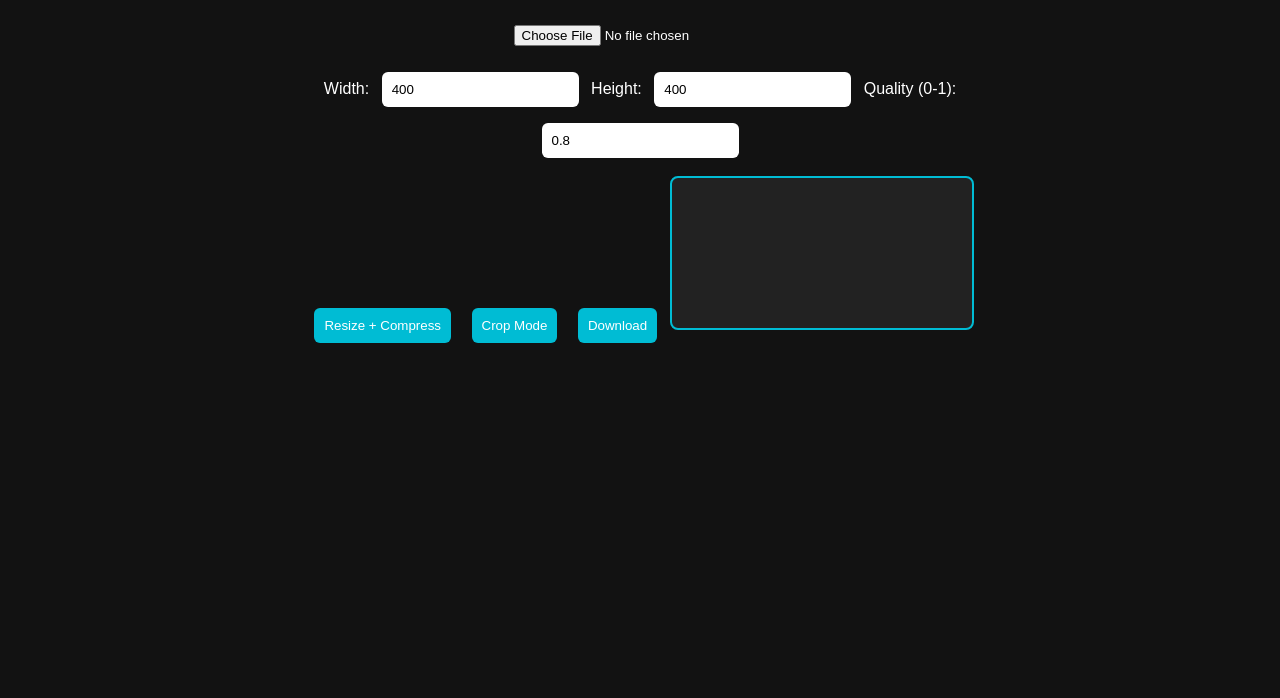
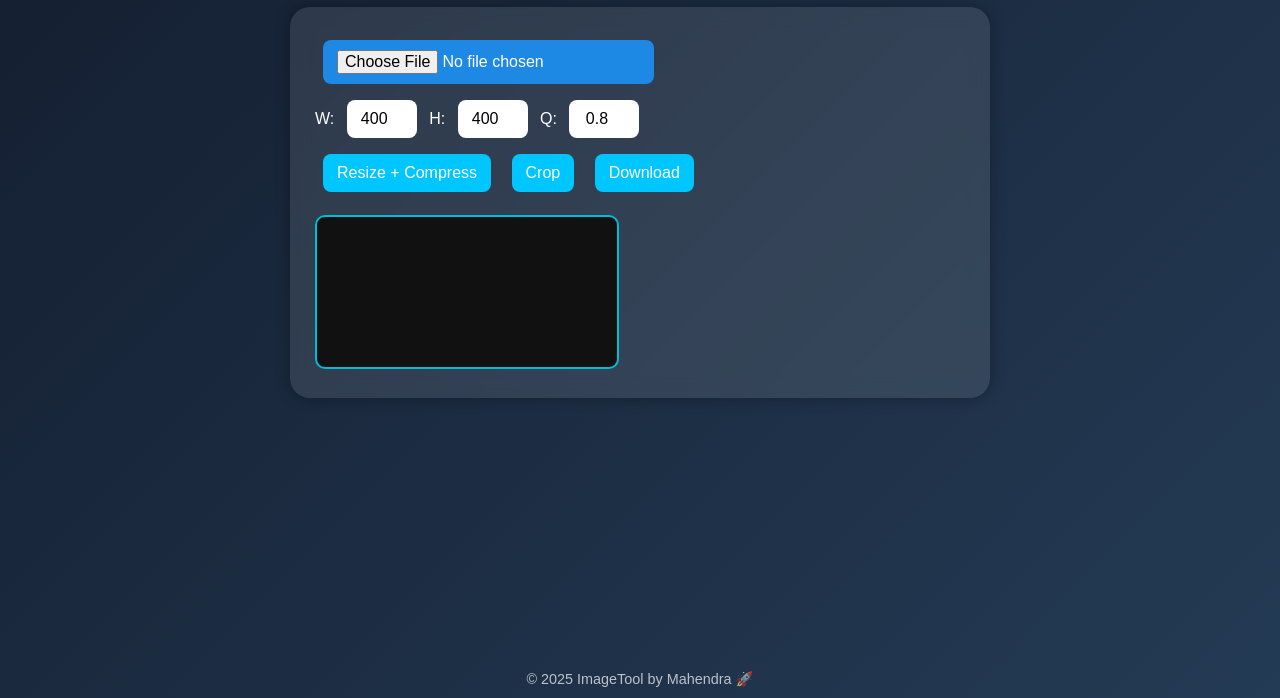
Before and after one commit to gopemahendra661-gif/image-tool, a plain HTML site: page index.html in a window 1280 px wide. Shown: the part 102-800 px from the top of the page. Drawn offline with Linux system fonts and the light colour scheme.

Commit message:
Update index.html

```diff
--- a/index.html
+++ b/index.html
@@ -3,37 +3,68 @@
 <head>
 <meta charset="UTF-8">
 <meta name="viewport" content="width=device-width, initial-scale=1.0">
-<title>All-in-One Image Tool</title>
+<title>Image Tool — Compress | Resize | Crop</title>
 <style>
+  * {box-sizing: border-box;}
   body {
-    background: #121212;
+    font-family: 'Poppins', sans-serif;
+    background: linear-gradient(135deg, #141E30, #243B55);
     color: #fff;
-    font-family: Arial, sans-serif;
+    margin: 0;
+    padding: 0;
+    display: flex;
+    flex-direction: column;
+    align-items: center;
+    min-height: 100vh;
+  }
+  h1 {
+    margin-top: 30px;
+    font-size: 2rem;
+    letter-spacing: 1px;
+  }
+  .tool-card {
+    background: rgba(255,255,255,0.1);
+    backdrop-filter: blur(10px);
+    padding: 25px;
+    margin-top: 20px;
+    border-radius: 20px;
+    width: 90%;
+    max-width: 700px;
+    box-shadow: 0 0 15px rgba(0,0,0,0.3);
+  }
+  input, button {
+    margin: 8px;
+    padding: 10px 14px;
+    border: none;
+    border-radius: 8px;
+    outline: none;
+    font-size: 1rem;
+  }
+  input[type="file"] {
+    background: #1e88e5;
+    color: white;
+    cursor: pointer;
+  }
+  input[type="number"] {
+    width: 70px;
     text-align: center;
-    padding: 20px;
   }
-  .container {
-    max-width: 800px;
-    margin: auto;
+  button {
+    background: #00c6ff;
+    color: #fff;
+    cursor: pointer;
+    transition: 0.3s;
+  }
+  button:hover {
+    background: #0091c7;
   }
   canvas {
     border: 2px solid #00bcd4;
-    border-radius: 8px;
-    margin-top: 10px;
-    background: #222;
+    border-radius: 10px;
+    margin-top: 15px;
+    background: #111;
     max-width: 100%;
     height: auto;
-  }
-  input[type="file"], input[type="number"], button {
-    margin: 8px;
-    padding: 10px;
-    border-radius: 6px;
-    border: none;
-  }
-  button {
-    background: #00bcd4;
-    color: white;
-    cursor: pointer;
   }
   #preview {
     margin-top: 15px;
@@ -41,31 +72,38 @@
   }
   img.preview-img {
     max-width: 100%;
-    border-radius: 8px;
+    border-radius: 12px;
     margin-top: 10px;
+    box-shadow: 0 0 10px rgba(0,0,0,0.4);
+  }
+  footer {
+    position: fixed;
+    bottom: 10px;
+    text-align: center;
+    font-size: 0.9rem;
+    opacity: 0.7;
   }
 </style>
 </head>
 <body>
-<div class="container">
-  <h1>🖼️ Image Tool — Compress | Resize | Crop</h1>
-
+  <h1>🖼️ Modern Image Tool</h1>
+  <div class="tool-card">
     <input type="file" id="fileInput" accept="image/*">
     <br>
-  <label>Width: <input type="number" id="width" value="400"></label>
-  <label>Height: <input type="number" id="height" value="400"></label>
-  <label>Quality (0-1): <input type="number" id="quality" value="0.8" step="0.1"></label>
+    <label>W: <input type="number" id="width" value="400"></label>
+    <label>H: <input type="number" id="height" value="400"></label>
+    <label>Q: <input type="number" id="quality" value="0.8" step="0.1"></label>
     <br>
     <button onclick="resizeAndCompress()">Resize + Compress</button>
-  <button onclick="enableCrop()">Crop Mode</button>
+    <button onclick="enableCrop()">Crop</button>
     <button onclick="downloadImage()">Download</button>
-
     <canvas id="canvas"></canvas>
     <div id="preview">
-    <h3>Preview:</h3>
+      <h3>Preview</h3>
       <img id="outputImg" class="preview-img" src="">
     </div>
   </div>
+  <footer>© 2025 ImageTool by Mahendra 🚀</footer>
 
 <script>
 const fileInput = document.getElementById('fileInput');
@@ -90,7 +128,7 @@ fileInput.addEventListener('change', e => {
 });
 
 function drawImageToCanvas(img) {
-  const maxWidth = 700;
+  const maxWidth = 650;
   const scale = Math.min(maxWidth / img.width, 1);
   const newWidth = img.width * scale;
   const newHeight = img.height * scale;
@@ -132,7 +170,8 @@ canvas.addEventListener('mousemove', e => {
   endY = e.clientY - rect.top;
   ctx.clearRect(0, 0, canvas.width, canvas.height);
   drawImageToCanvas(image);
-  ctx.strokeStyle = "yellow";
+  ctx.strokeStyle = "#00e5ff";
+  ctx.lineWidth = 2;
   ctx.strokeRect(startX, startY, endX - startX, endY - startY);
 });
 
```
Lines whose indentation alone changed are shown as unchanged.
